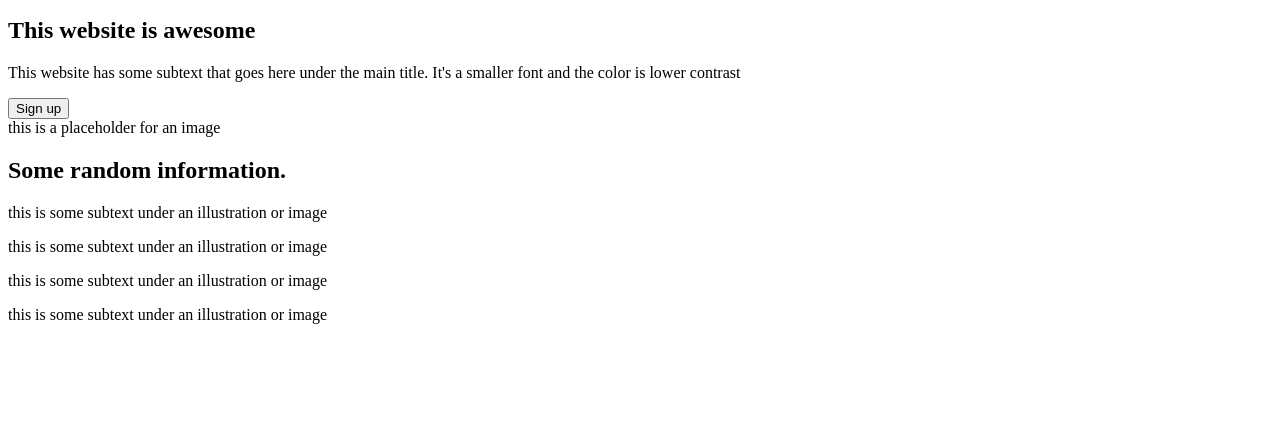
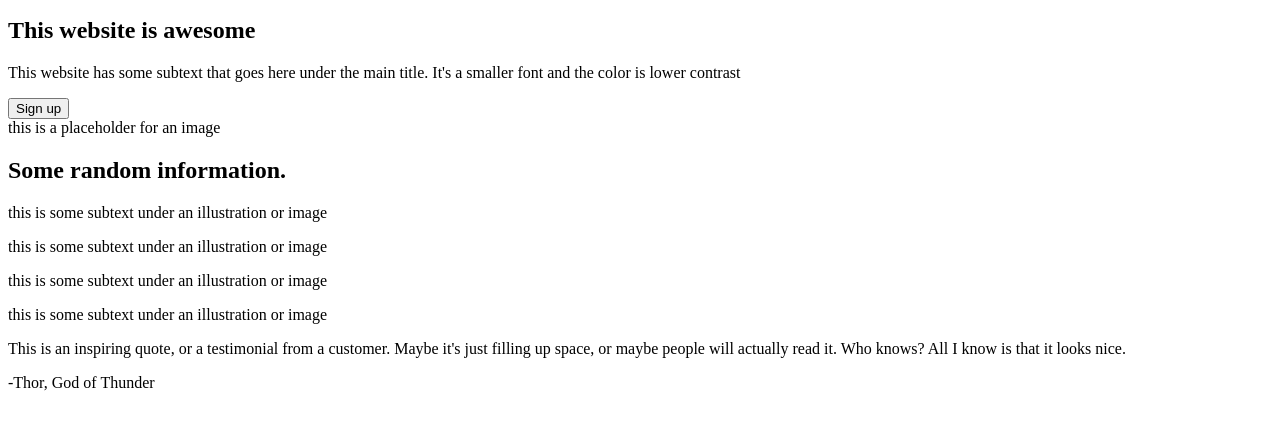
Before and after one commit to ramirociladi/landing-page, a plain HTML site: page index.html in a window 1280 px wide. Shown: the part 47-476 px from the top of the page. Drawn offline with Linux system fonts and the light colour scheme.

Commit message:
Add quote section with testimonial to index.html

```diff
--- a/index.html
+++ b/index.html
@@ -59,5 +59,16 @@
         </div>
       </div>
     </section>
+
+    <section class="quote">
+      <div class="quote-content">
+        <p class="quote-text">
+          This is an inspiring quote, or a testimonial from a customer. Maybe
+          it's just filling up space, or maybe people will actually read it. Who
+          knows? All I know is that it looks nice.
+        </p>
+        <p class="quote-author">-Thor, God of Thunder</p>
+      </div>
+    </section>
   </body>
 </html>
```
